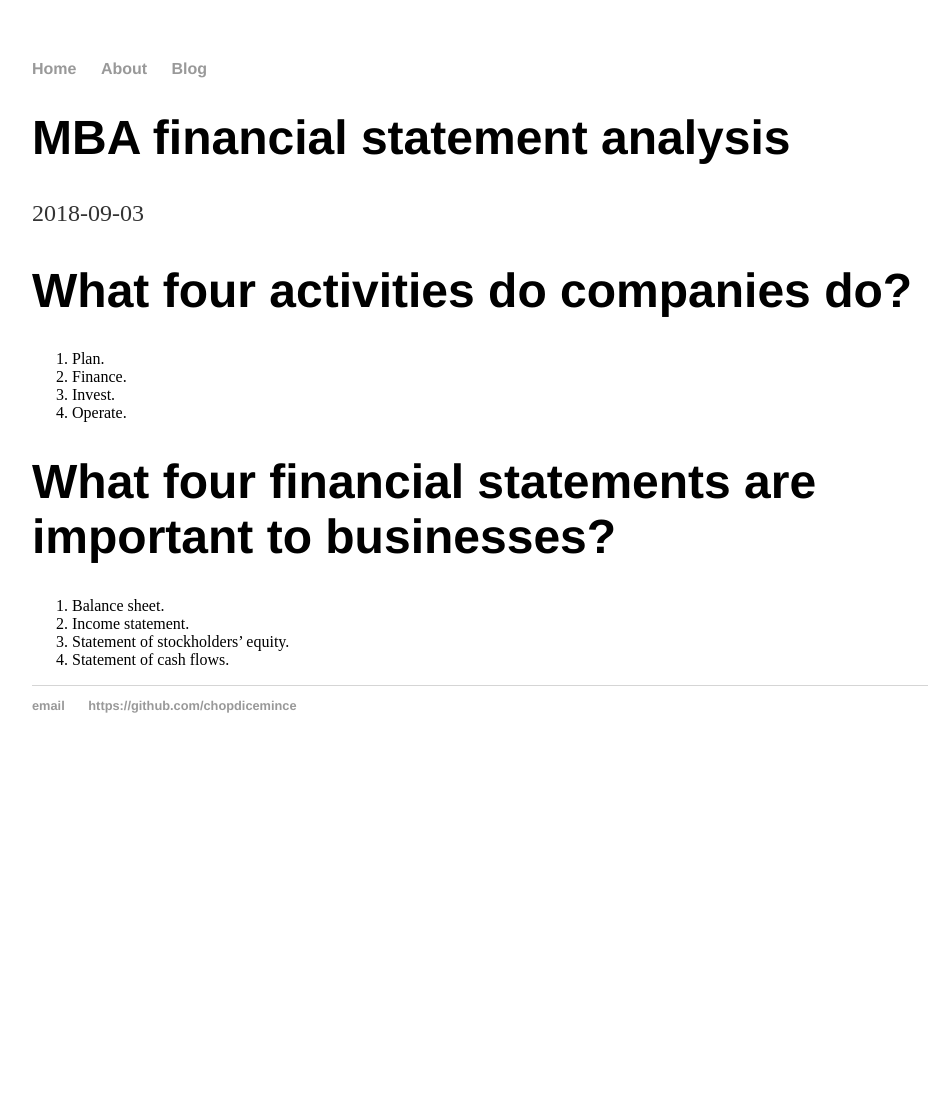
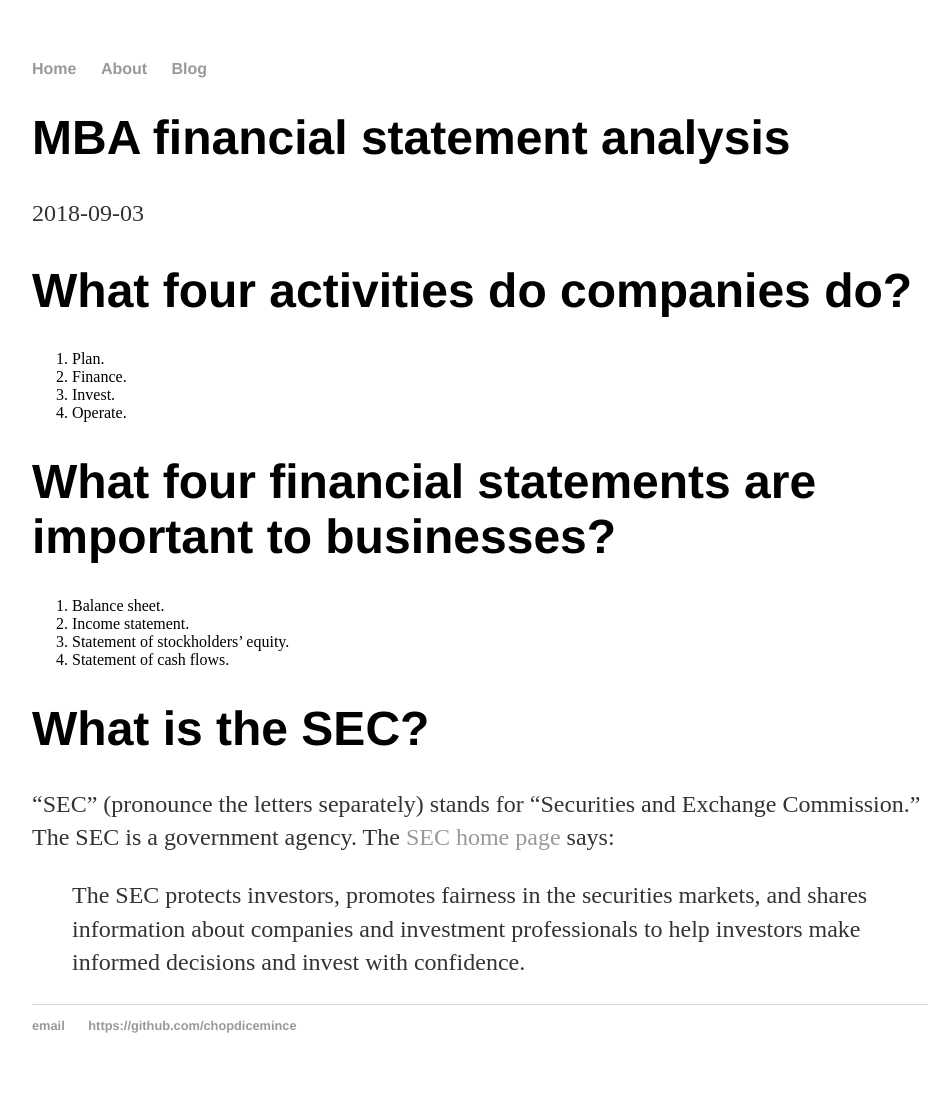
Before and after one commit to chopdicemince/chopdicemince.github.io, a Jekyll site: the page built from _posts/2018-09-03-mba-financial-statement-analysis.md, in a window 1280 px wide. Shown: the whole page, without its empty margins (160-1111 px from the left). Built offline with Jekyll 4.4.1, drawn with Linux system fonts in a browser that asks for light colours; before the commit the page ends 900 px from its top, so only the background shows below that.

Commit message:
Add question about SEC

```diff
--- a/_posts/2018-09-03-mba-financial-statement-analysis.md
+++ b/_posts/2018-09-03-mba-financial-statement-analysis.md
@@ -17,3 +17,9 @@ date: 2018-09-03
 2. Income statement.
 3. Statement of stockholders' equity.
 4. Statement of cash flows.
+
+# What is the SEC?
+
+"SEC" (pronounce the letters separately) stands for "Securities and Exchange Commission." The SEC is a government agency. The [SEC home page](https://www.sec.gov/) says:
+
+> The SEC protects investors, promotes fairness in the securities markets, and shares information about companies and investment professionals to help investors make informed decisions and invest with confidence.
```
